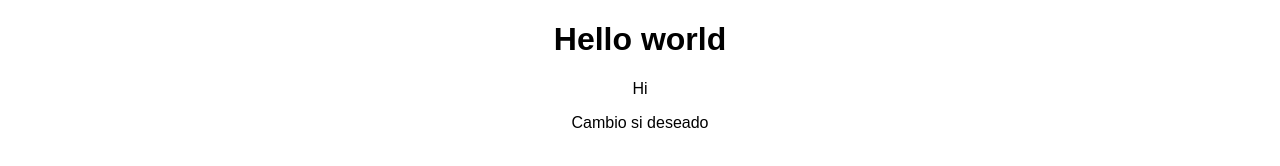
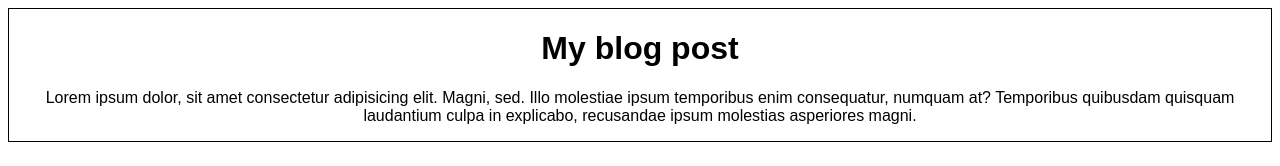
Before and after one commit to rogeliosamuel621/Git-Course, a plain HTML site: page index.html in a window 1280 px wide. Drawn offline with Linux system fonts and the light colour scheme.

Commit message:
Primer blog post

```diff
--- a/css/style.css
+++ b/css/style.css
@@ -2,3 +2,6 @@ body {
   text-align: center;
   font-family: "Arial";
 }
+main {
+  border: 1px solid black;
+}
--- a/index.html
+++ b/index.html
@@ -8,9 +8,9 @@
 </head>
 <body>
   <main>
-    <h1>Hello world</h1>
-    <p>Hi</p>
-    <p>Cambio si deseado</p>
+    <h1>My blog post</h1>
+    <p>Lorem ipsum dolor, sit amet consectetur adipisicing elit. Magni, sed. Illo molestiae ipsum temporibus enim consequatur, numquam at? Temporibus quibusdam quisquam laudantium culpa in explicabo, recusandae ipsum molestias asperiores magni.</p>
+
   </main>
 </body>
 </html>
```
